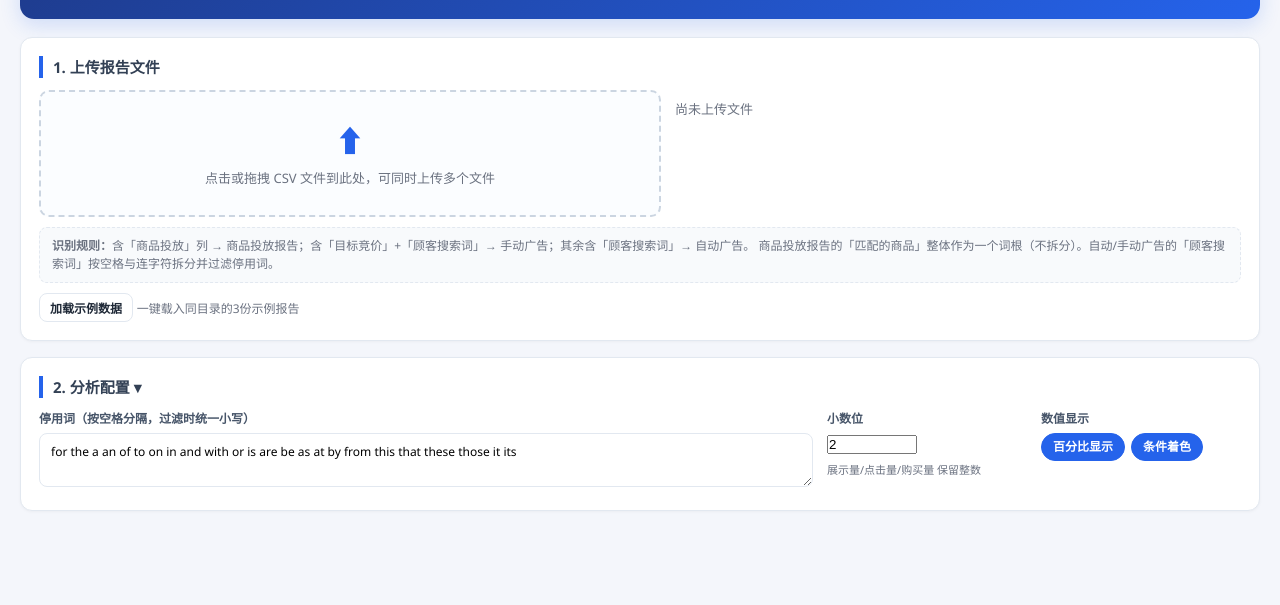
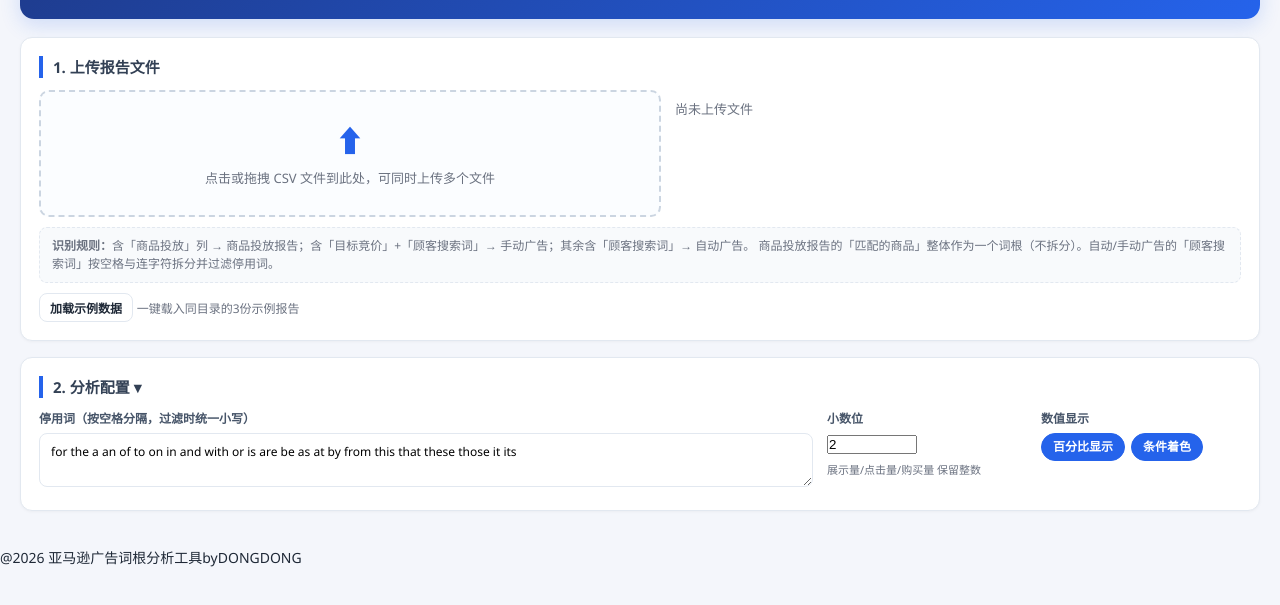
Before and after one commit to linkoostar/fzamzcigen, a plain HTML site: page index.html in a window 1280 px wide. Shown: the part 103-708 px from the top of the page. Drawn offline with Linux system fonts and the light colour scheme.

Commit message:
Update index.html

```diff
--- a/index.html
+++ b/index.html
@@ -903,5 +903,6 @@ document.getElementById('genSuggest').onclick=generateSuggestions;
 document.getElementById('stopwords').oninput=()=>rebuild();
 document.getElementById('decimals').onchange=()=>renderTable(STATE.filtered);
 </script>
+<p>@2026 亚马逊广告词根分析工具byDONGDONG </p>
 </body>
 </html>
```
